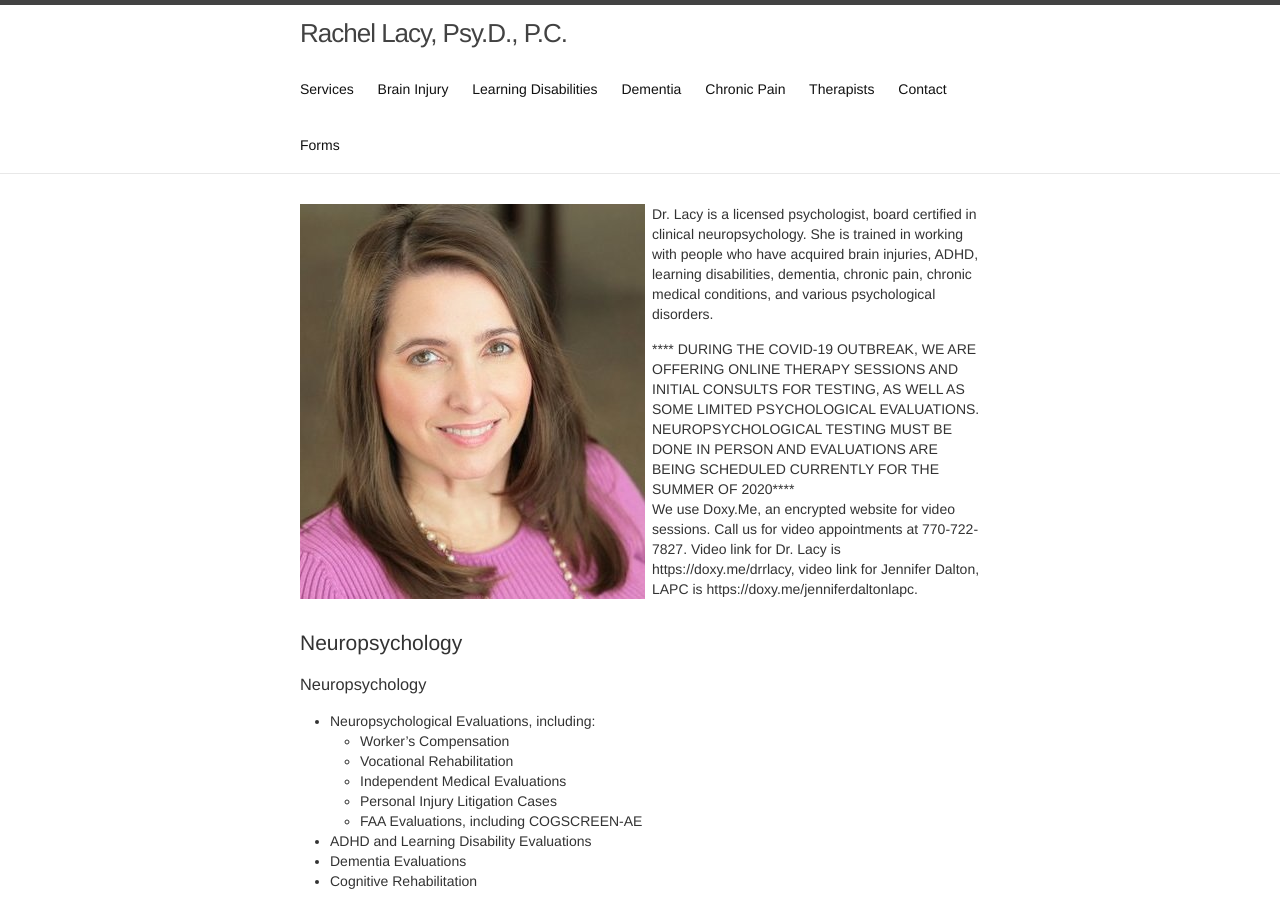
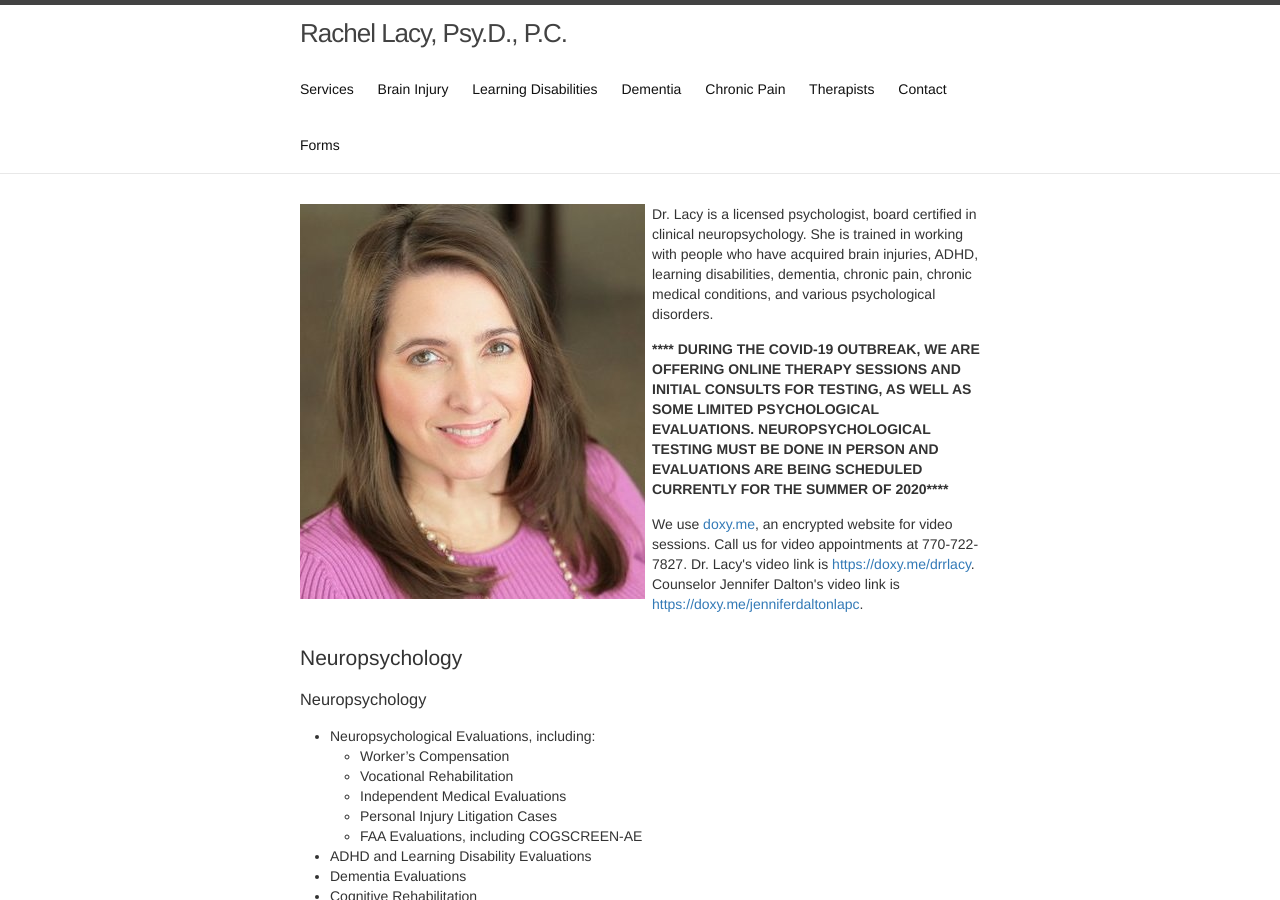
Before and after one commit to halcyon/renewedbrain.com, a Jekyll site: the page built from index.md, in a window 1280 px wide and 900 px high. Built offline with Jekyll 4.4.1, drawn with Linux system fonts in a browser that asks for light colours.

Commit message:
Update index.md

```diff
--- a/index.md
+++ b/index.md
@@ -4,17 +4,9 @@ layout: default
 
 <div class="about-dr-lacy">
   <img src="images/rachel-lacy.jpg">
-  <p>
-    Dr. Lacy is a licensed psychologist, board certified in clinical neuropsychology. She is trained in working
-    with people who have acquired brain injuries, ADHD, learning disabilities, dementia, chronic pain,
-    chronic medical conditions, and various psychological disorders.
-  </p>
-
-   **** DURING THE COVID-19 OUTBREAK, WE ARE OFFERING ONLINE THERAPY SESSIONS AND INITIAL CONSULTS FOR TESTING, AS WELL AS SOME LIMITED PSYCHOLOGICAL EVALUATIONS. NEUROPSYCHOLOGICAL TESTING MUST BE DONE IN PERSON AND EVALUATIONS ARE BEING SCHEDULED CURRENTLY FOR THE SUMMER OF 2020****
-  <p>
-  We use Doxy.Me, an encrypted website for video sessions. Call us for video appointments at 770-722-7827.
-  Video link for Dr. Lacy is https://doxy.me/drrlacy,  video link for Jennifer Dalton, LAPC is https://doxy.me/jenniferdaltonlapc.
-  </p>
+  <p>Dr. Lacy is a licensed psychologist, board certified in clinical neuropsychology. She is trained in working with people who have acquired brain injuries, ADHD, learning disabilities, dementia, chronic pain, chronic medical conditions, and various psychological disorders.</p>
+  <p><b>**** DURING THE COVID-19 OUTBREAK, WE ARE OFFERING ONLINE THERAPY SESSIONS AND INITIAL CONSULTS FOR TESTING, AS WELL AS SOME LIMITED PSYCHOLOGICAL EVALUATIONS. NEUROPSYCHOLOGICAL TESTING MUST BE DONE IN PERSON AND EVALUATIONS ARE BEING SCHEDULED CURRENTLY FOR THE SUMMER OF 2020****</b></p>
+  <p>We use <a href="https://doxy.me">doxy.me</a>, an encrypted website for video sessions. Call us for video appointments at 770-722-7827. Dr. Lacy's video link is <a href="https://doxy.me/drrlacy">https://doxy.me/drrlacy</a>. Counselor Jennifer Dalton's video link is <a href="https://doxy.me/jenniferdaltonlapc">https://doxy.me/jenniferdaltonlapc</a>.</p>
   <div class="clear"></div>
 </div>
 
```
